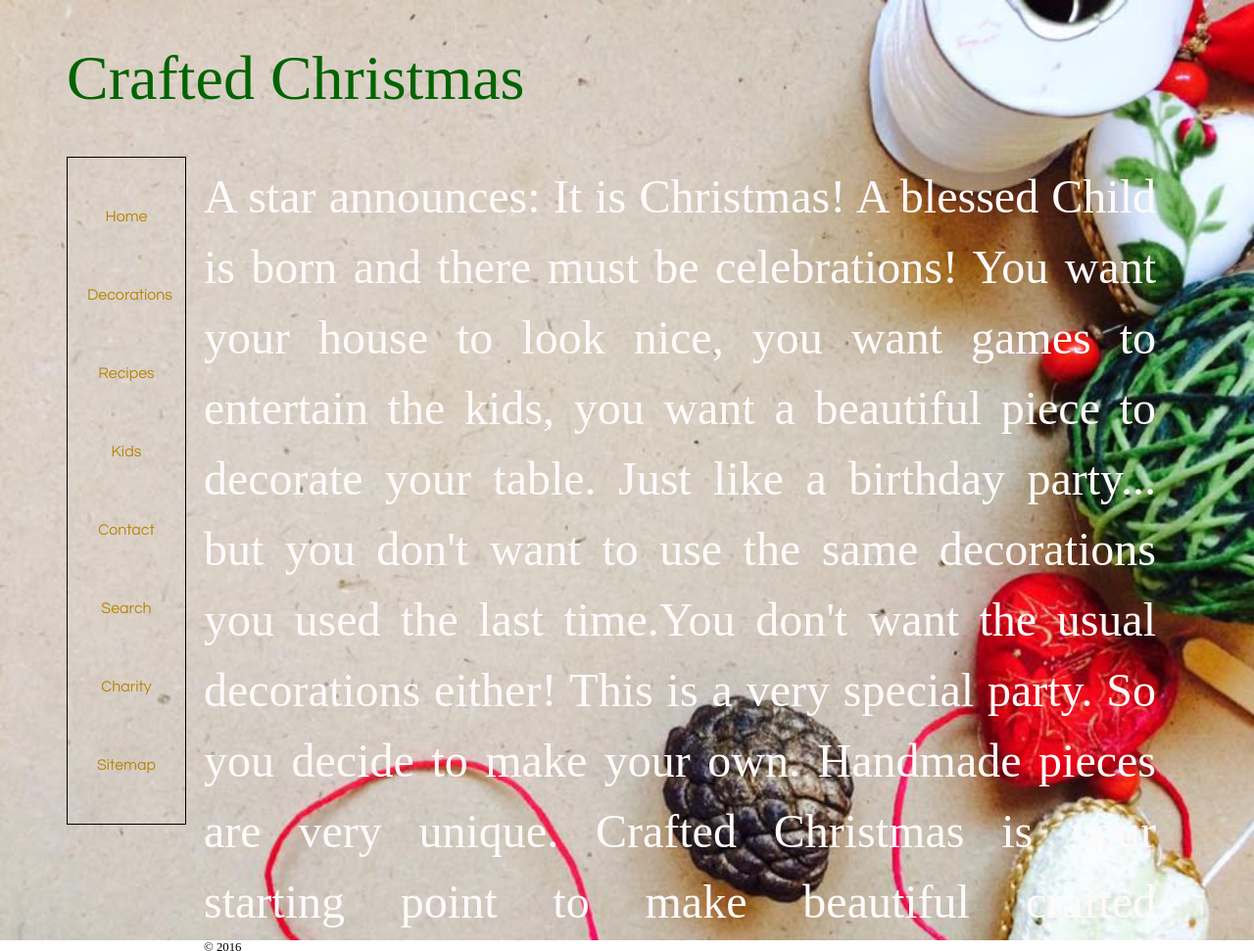
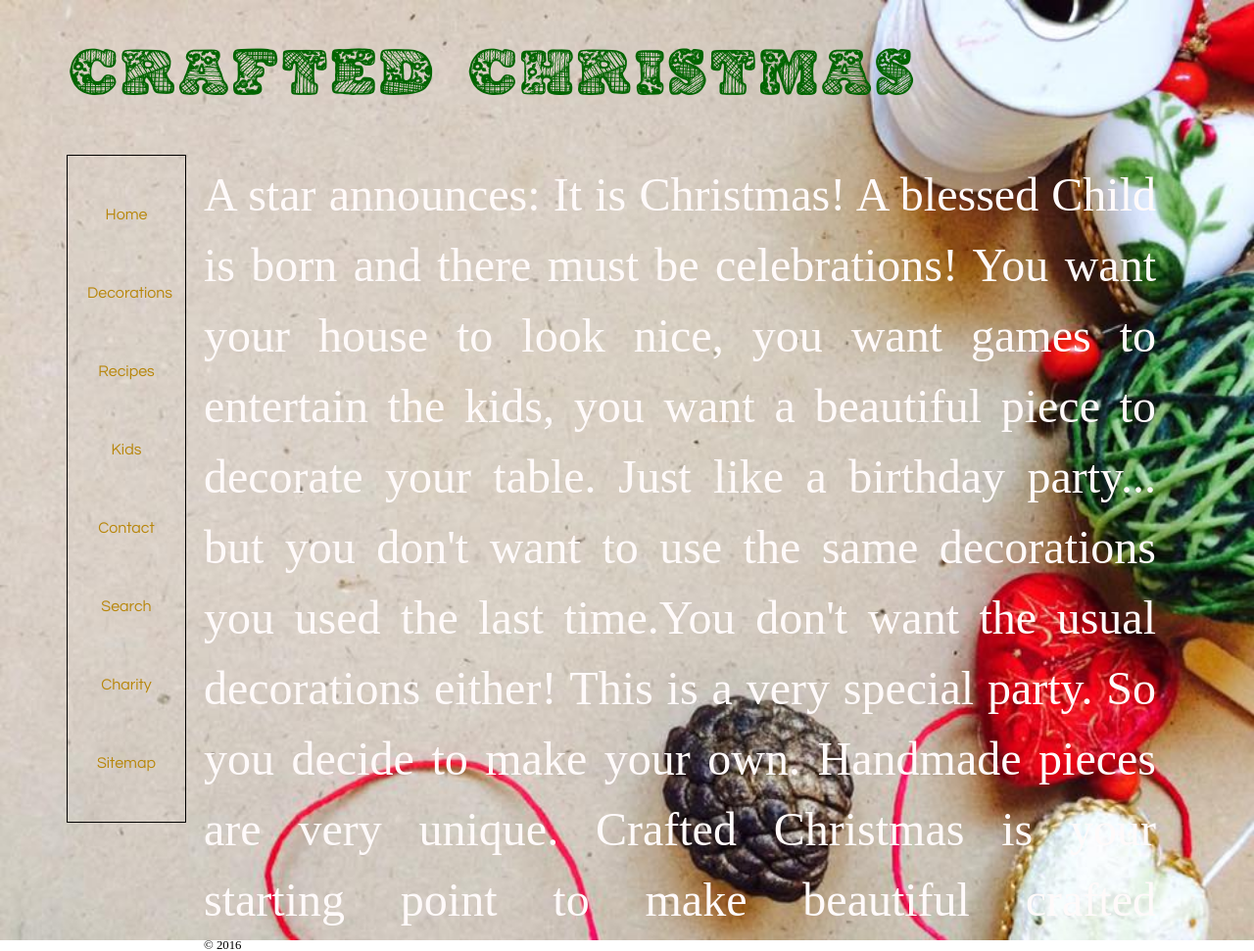
Before and after one commit to k00223364/WebDevelopment, a plain HTML site: page index.html in a window 1280 px wide. Shown: the top 971 px of the page at 98% size. Drawn offline with Linux system fonts and the light colour scheme.

Commit message:
Fixed Fontface

```diff
--- a/css/styles.css
+++ b/css/styles.css
@@ -28,6 +28,11 @@ body {
 }
 
 
+@font-face {
+    font-family: JoanaPatchworkAlphabet;
+    src: url(PatchworkAlphabet.ttf);
+}
+
 
 ul
     {
@@ -50,7 +55,7 @@ margin: 0px; 0px;3px; 3px;
 
 h1 {
 
-  font-family: "PatchworkAlphabet";
+  font-family: "JoanaPatchworkAlphabet";
     font-weight: 100;
 color:darkgreen;
     font-size: 4em;
```
Also changed, not shown: 1 other file.
